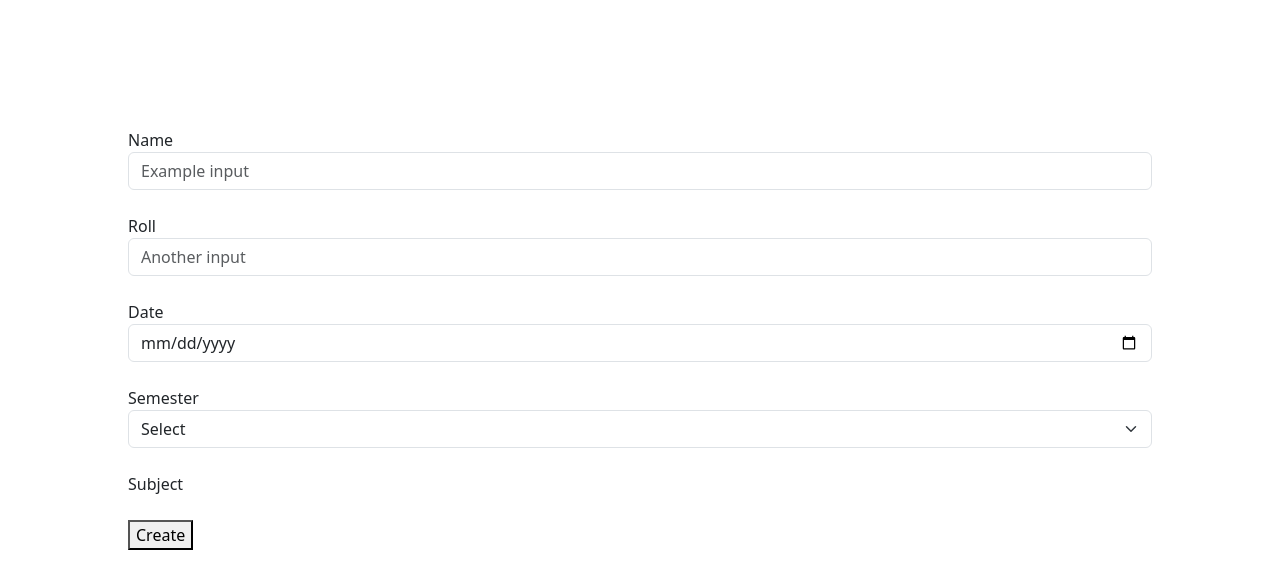
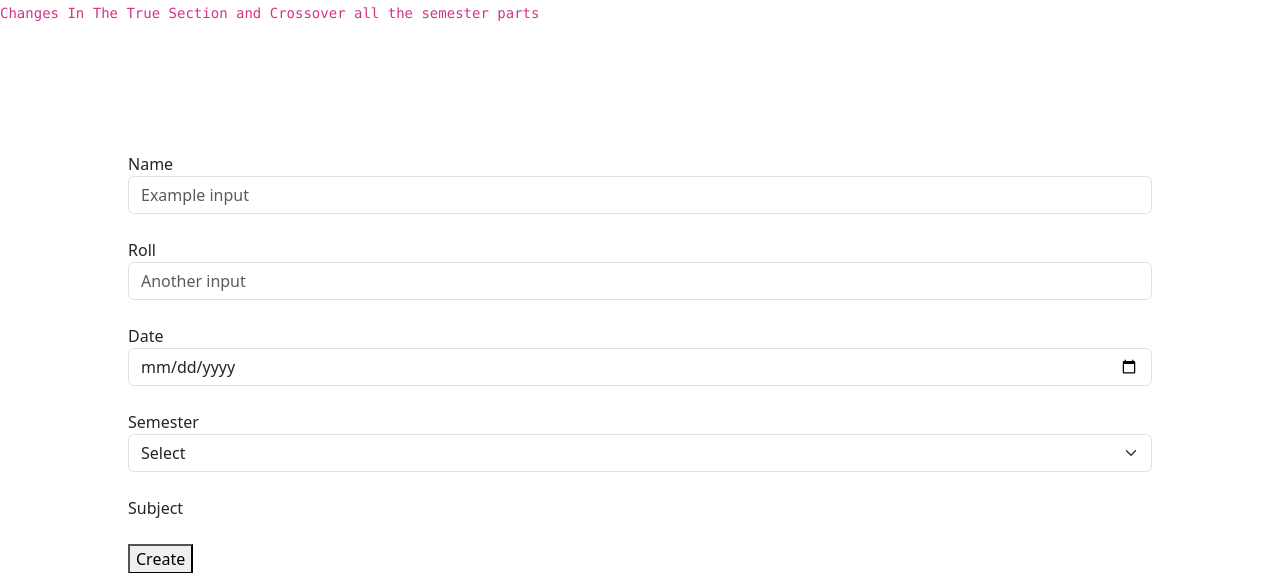
Before and after one commit to sagar-deep-saha/FRONT, a PHP site: page / in a window 1280 px wide. Shown: the top 573 px of the page. Run offline with PHP 8.4, Linux system fonts and the light colour scheme.

Commit message:
added code tag to index.html

```diff
--- a/index.php
+++ b/index.php
@@ -1,6 +1,6 @@
 <!DOCTYPE html>
 <html lang="en">
-
+<code>Changes In The True Section and Crossover all the semester parts</code>
 <head>
     <meta charset="UTF-8">
     <meta name="viewport" content="width=device-width, initial-scale=1.0">
```
